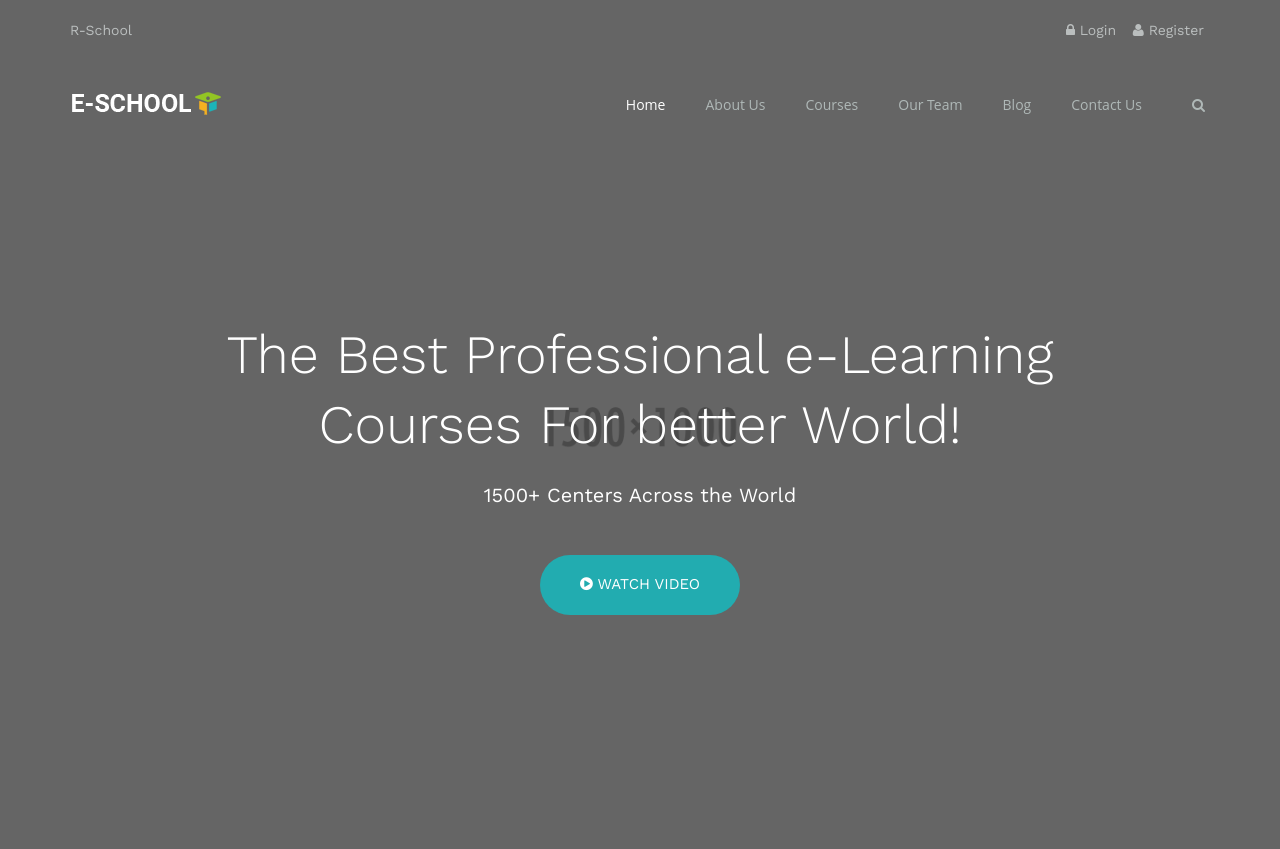
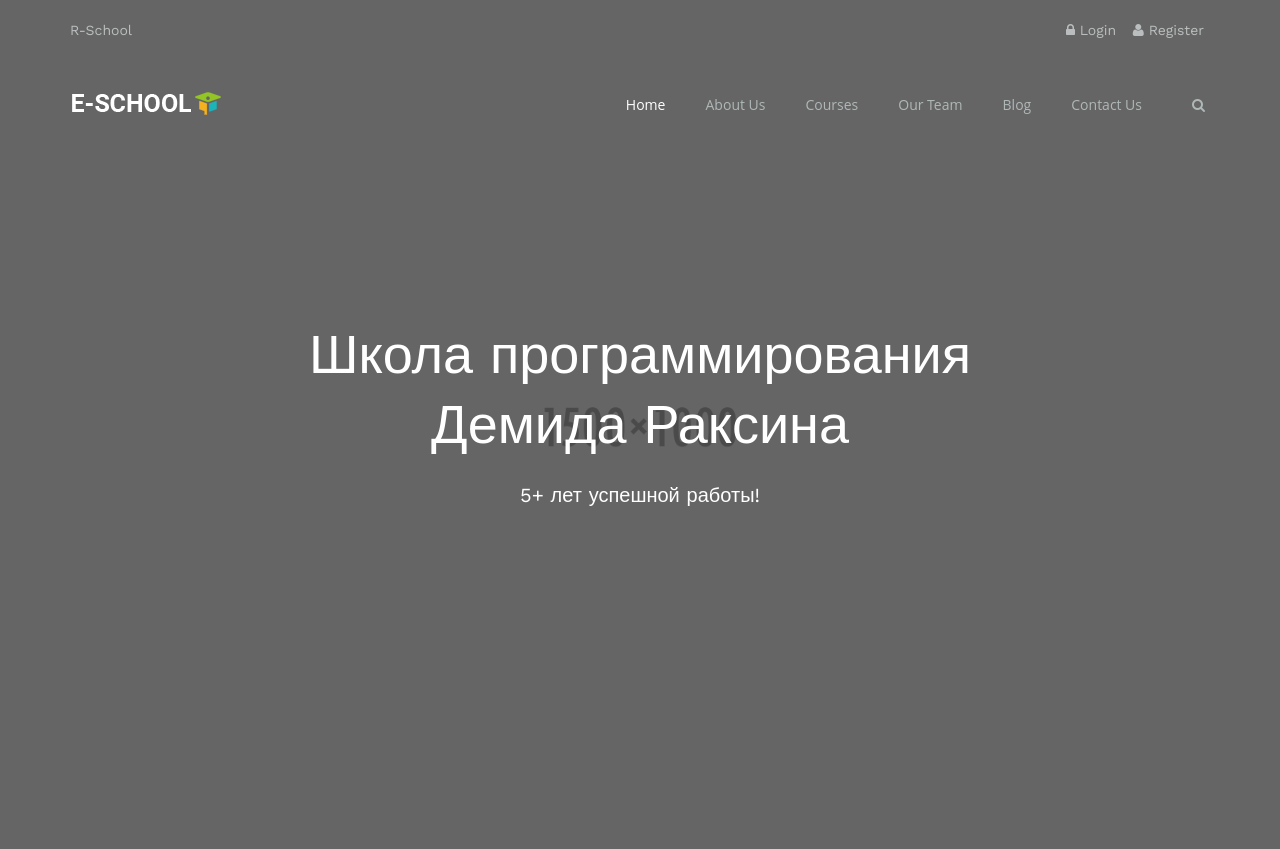
Before and after one commit to GreatRaksin/r_school, a Django app: page / in a window 1280 px wide. Shown: the top 849 px of the page. Run offline with Django 4.2, Linux system fonts and the light colour scheme; some libraries are stand-ins or nearby versions.

Commit message:
Adding login/register urls

```diff
--- a/r_school/urls.py
+++ b/r_school/urls.py
@@ -17,10 +17,16 @@ from django.contrib import admin
 from django.urls import path, include
 from django.conf.urls.static import static
 from django.conf import settings
+from accounts.views import login_view, logout_view, register_view
 
 urlpatterns = [
     path('admin/', admin.site.urls),
     path('accounts/', include('django.contrib.auth.urls')),
+
+    path('login/', login_view, name='login'),
+    path('logout/', logout_view, name='logout'),
+    path('register/', register_view, name='register'),
+
     path('', include('school.urls'), name='school')
 ]
 
--- a/templates/school/base.html
+++ b/templates/school/base.html
@@ -42,8 +42,13 @@
                     <div class="col-md-6 pull-left nodisplay">R-School</div>
                     <div class="col-md-6 pull-right text-right">
                         <ul class="top-right-list">
-                            <li><a href="login.html"><i class="fa fa-lock"></i> Login</a></li>
-                            <li><a href="register.html"><i class="fa fa-user"></i> Register</a>
+                            {% if user.is_authenticated %}
+                                <li><a href="{% url 'logout' %}" class="btn btn-info"><i class="fa-solid fa-right-from-bracket"></i> Logout</a></li>
+                            {% else %}
+                                <li><a href="{% url 'login' %}"><i class="fa fa-lock"></i> Login</a></li>
+                                <li><a href="{% url 'register' %}"><i class="fa fa-user"></i> Register</a>
+                            {% endif %}
+
                         </ul>
                     </div>
                 </div>
@@ -115,28 +120,6 @@
         </div>
         <!--end menu-->
     </div>
-    <div class="clearfix"></div>
-    <div class="header-style1">
-        <div class="overlay"></div>
-        <div class="container">
-            <div class="row">
-                <div class="col-md-10 col-md-offset-1 text-center animate-in" data-anim-type="zoom-in"
-                     data-anim-delay="100">
-                    <div class="display-t">
-                        <div class="display-tc">
-                            <h1>The Best Professional e-Learning Courses For better World!</h1>
-                            <h2>1500+ Centers Across the World</h2>
-                            <p><a class="btn btn-primary btn-lg popup-vimeo btn-video"
-                                  href="https://www.youtube.com/watch?v=05qZyoznfwk"><i class="fa fa-play-circle"></i>
-                                Watch Video</a></p>
-                        </div>
-                    </div>
-                </div>
-            </div>
-        </div>
-    </div>
-    <!--end banner-->
-    <div class="clearfix"></div>
     {% block content %}
 
     {% endblock %}
--- a/templates/school/index.html
+++ b/templates/school/index.html
@@ -1,6 +1,24 @@
 {% extends 'school/base.html' %}
 
 {% block content %}
+   <div class="clearfix"></div>
+    <div class="header-style1">
+        <div class="overlay"></div>
+        <div class="container">
+            <div class="row">
+                <div class="col-md-10 col-md-offset-1 text-center animate-in" data-anim-type="zoom-in"
+                     data-anim-delay="100">
+                    <div class="display-t">
+                        <div class="display-tc">
+                            <h1>Школа программирования<br>Демида Раксина</h1>
+                            <h2>5+ лет успешной работы!</h2>
+                        </div>
+                    </div>
+                </div>
+            </div>
+        </div>
+    </div>
+    <!--end banner-->
     <div class="clearfix"></div>
     <div class="section-lg grey-bg m-bottom10">
         <div class="container">
```
Also changed, not shown: accounts/forms.py (added, +33 -0 lines), accounts/views.py (+36 -2 lines).
